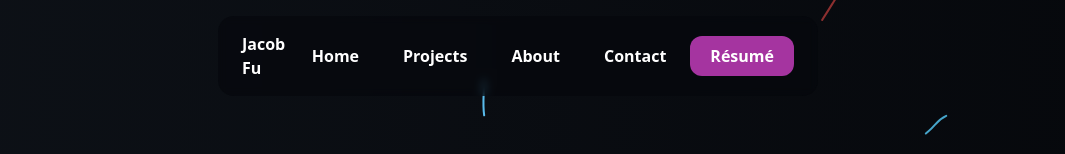
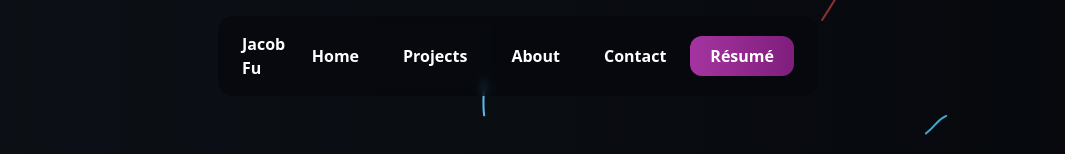
Before and after one commit to FuJacob/jacobfu, a React (Vite) app: page / in a window 1280 px wide. Shown: the top 154 px of the page, without its empty margins (122-1187 px from the left). Built offline with nearby package versions, Linux system fonts and the light colour scheme.

Commit message:
changed button

```diff
--- a/src/components/Footer.jsx
+++ b/src/components/Footer.jsx
@@ -13,7 +13,7 @@ const Footer = () => {
 							<a href='https://github.com/fujacob' target='_blank' className='hover:scale-105 duration-300 ease-in-out'>
 								<FaGithub size={40} />
 							</a>
-							<a href='https://linkedin.com/fujacob' target='_blank' className='hover:scale-105 duration-300 ease-in-out'>
+							<a href='https://www.linkedin.com/in/fujacob/' target='_blank' className='hover:scale-105 duration-300 ease-in-out'>
 								<FaLinkedin size={40} />
 							</a>
 						</div>
--- a/src/components/Nav.jsx
+++ b/src/components/Nav.jsx
@@ -37,7 +37,7 @@ const Nav = () => {
 							onClick={() => {
 								window.open('JacobFu_Resume.pdf', '_blank');
 							}}
-							className='bg-[#A534A0] text-white font-semibold px-5 py-2 rounded-xl hover:scale-105 transform transition duration-300 ease-in-out'>
+							className='bg-gradient-to-r from-[#A534A0] to-[#7F1E7C] text-white font-semibold px-5 py-2 rounded-xl hover:scale-105 transform transition duration-300 ease-in-out'>
 							Résumé
 						</button>
 					</div>
--- a/src/components/Socials.jsx
+++ b/src/components/Socials.jsx
@@ -16,7 +16,7 @@ const Socials = () => {
 				<FaGithub size={40} />
 			</a>
 			<a
-				href='https://linkedin.com/fujacob'
+				href='https://www.linkedin.com/in/fujacob/'
 				target='_blank'
 				className='hover:scale-105 duration-300 ease-in-out'>
 				<FaLinkedin size={40} />
```
